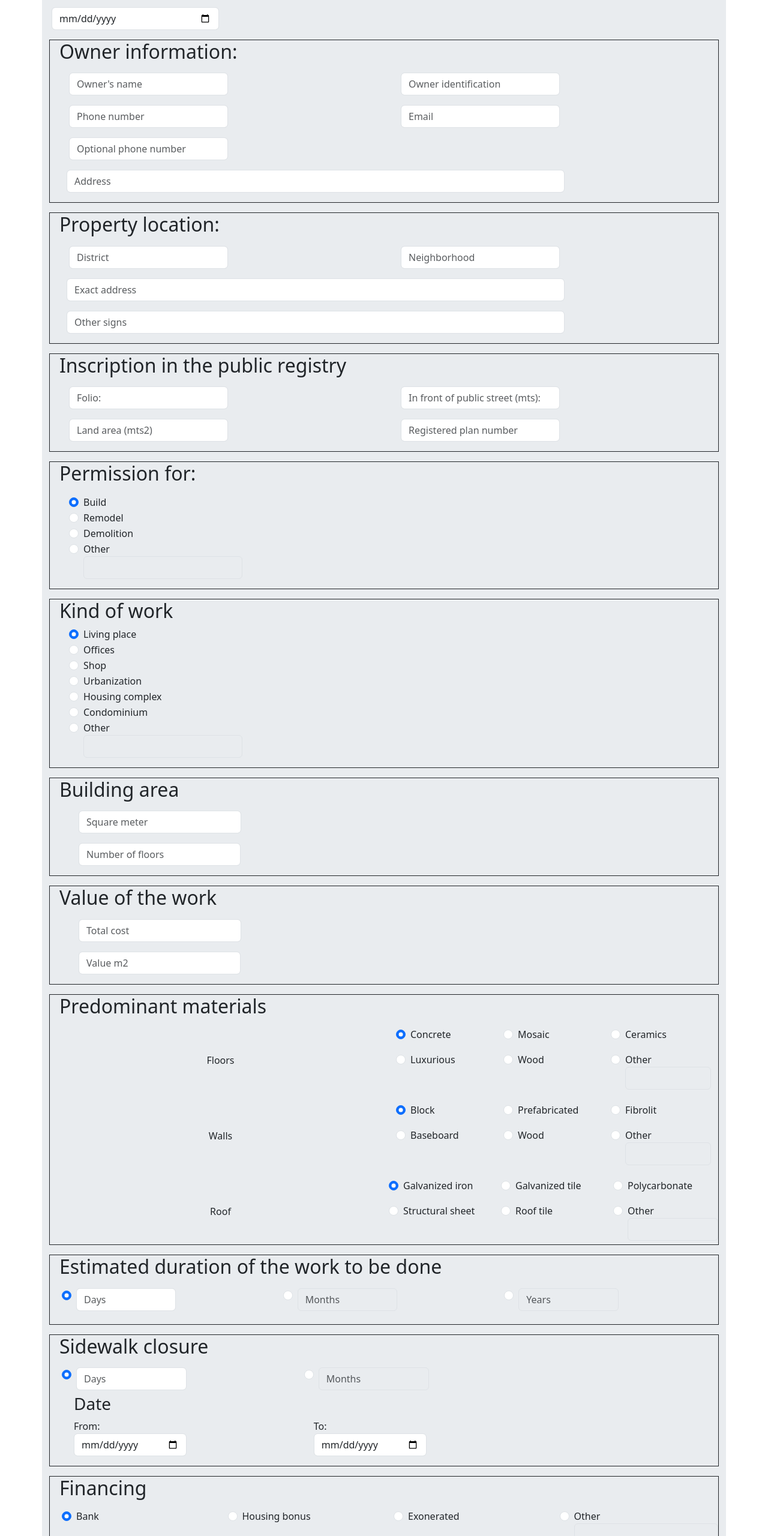
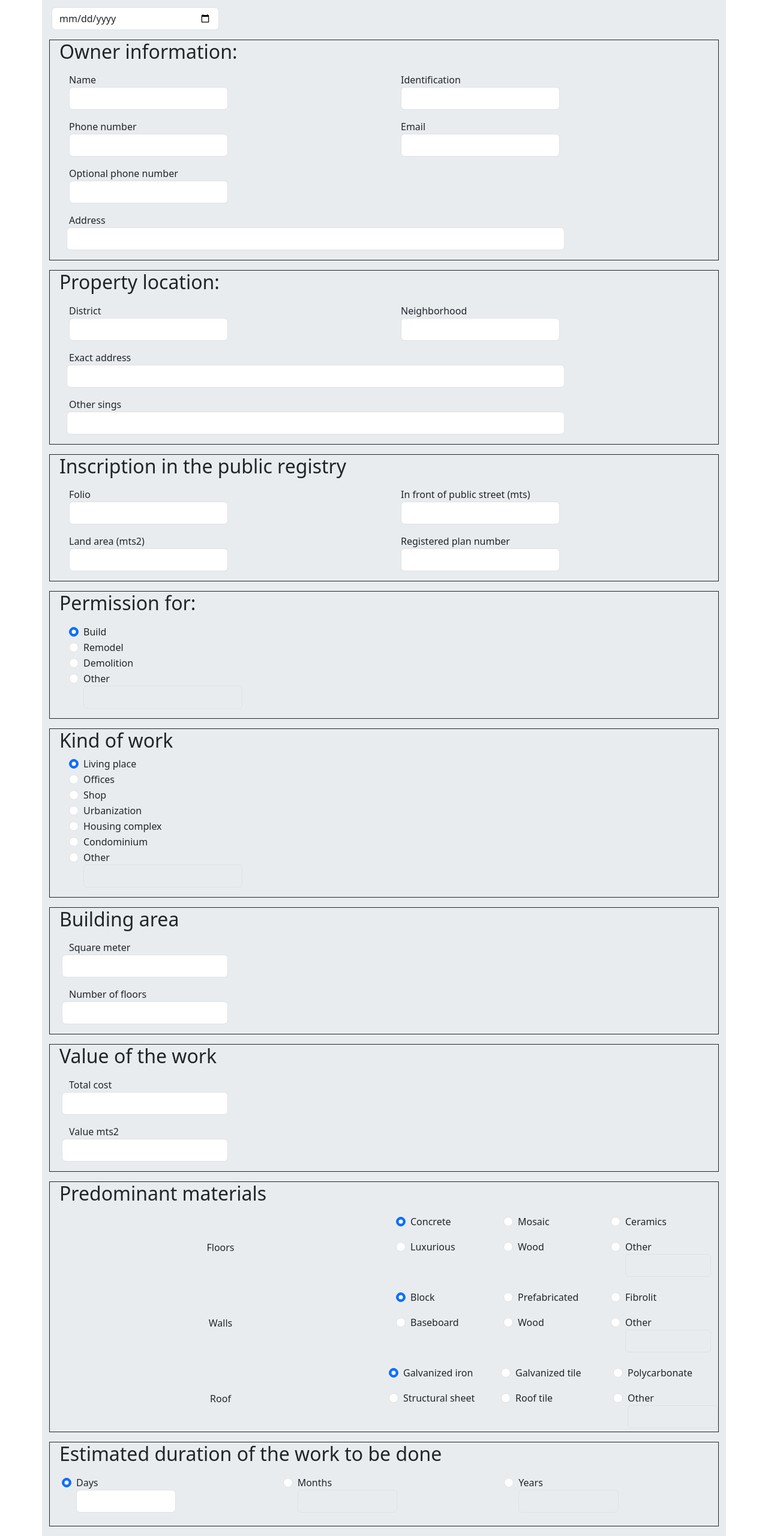
Before and after one commit to AriannaAguilarLeiva/Programacion4Quiz1, a website: page pages/form.html in a window 1280 px wide. Shown: the part 220-2780 px from the top of the page at 60% size. Drawn offline with nearby package versions, Linux system fonts and the light colour scheme.

Commit message:
Labels and animations
Inputs were modified caused by the way they were before, made them not well visible when you opened the page from another device like a cellphone

```diff
--- a/package.json
+++ b/package.json
@@ -10,6 +10,7 @@
   "author": "",
   "license": "ISC",
   "dependencies": {
+    "animate.css": "^4.1.1",
     "bootstrap": "^5.3.3"
   }
 }
--- a/form.html
+++ b/pages/form.html
@@ -6,15 +6,15 @@
     <title>City Municipality Online - Construction Permits and Forms</title>
     <link
       rel="stylesheet"
-      href="node_modules/bootstrap/dist/css/bootstrap.min.css"
+      href="../node_modules/bootstrap/dist/css/bootstrap.min.css"
     />
     <link
       rel="stylesheet"
-      href="https://cdnjs.cloudflare.com/ajax/libs/animate.css/3.7.0/animate.min.css"
+      href="https://cdnjs.cloudflare.com/ajax/libs/animate.css/4.1.1/animate.min.css"
     />
   </head>
   <body>
-    <div class="container mt-5 bg-body-secondary animated bounceInUp">
+    <div class="container mt-5 bg-body-secondary">
       <div class="d-flex justify-content-center">
         <h1>
           TERRITORIAL PLANNING PROCESS <br />
@@ -35,11 +35,11 @@
             <div class="ms-3">
               <div class="mb-3 row">
                 <div class="col">
+                  <label for="txtOwnerName">Name</label>
                   <input
                     type="text"
                     class="form-control w-50"
                     id="txtOwnerName"
-                    placeholder="Owner's name"
                     required
                   />
                   <div class="invalid-feedback">
@@ -47,11 +47,11 @@
                   </div>
                 </div>
                 <div class="col from-group">
+                  <label>Identification</label>
                   <input
                     type="number"
                     class="form-control w-50"
                     id="txtIdentification"
-                    placeholder="Owner identification"
                     required
                   />
                   <div class="invalid-feedback">Is necesary to entry an id</div>
@@ -60,11 +60,11 @@
               <div class="mb-3 row">
                 <div class="col">
                   <div>
+                    <label>Phone number</label>
                     <input
                       type="number"
                       class="form-control w-50"
                       id="txtPhone"
-                      placeholder="Phone number"
                       required
                     />
                     <div class="invalid-feedback">
@@ -72,11 +72,11 @@
                     </div>
                   </div>
                   <div class="mt-3">
+                    <label>Optional phone number</label>
                     <input
                       type="number"
                       class="form-control w-50"
                       id="txtOptPhone"
-                      placeholder="Optional phone number"
                     />
                     <div class="valid-feedback">
                       Optional phone number can be empty
@@ -87,11 +87,11 @@
                   </div>
                 </div>
                 <div class="col">
+                  <label>Email</label>
                   <input
                     type="email"
                     class="form-control w-50"
                     id="txtEmail"
-                    placeholder="Email"
                     required
                   />
                   <div class="invalid-feedback">
@@ -100,11 +100,11 @@
                 </div>
               </div>
               <div class="mb-3 row">
+                <label>Address</label>
                 <input
                   class="form-control w-75 ms-2"
                   type="text"
                   id="txtAddress"
-                  placeholder="Address"
                   required
                 />
                 <div class="invalid-feedback">
@@ -121,11 +121,11 @@
             <div class="ms-3">
               <div class="mb-3 row">
                 <div class="col">
+                  <label>District</label>
                   <input
                     type="text"
                     class="form-control w-50"
                     id="txtDistrict"
-                    placeholder="District"
                     required
                   />
                   <div class="invalid-feedback">
@@ -133,11 +133,11 @@
                   </div>
                 </div>
                 <div class="col">
+                  <label>Neighborhood</label>
                   <input
                     type="text"
                     class="form-control w-50"
                     id="txtNeighborhood"
-                    placeholder="Neighborhood"
                     required
                   />
                   <div class="invalid-feedback">
@@ -146,11 +146,11 @@
                 </div>
               </div>
               <div class="mb-3 row">
+                <label>Exact address</label>
                 <input
                   type="text"
                   class="w-75 form-control ms-2"
                   id="txtExactAddress"
-                  placeholder="Exact address"
                   required
                 />
                 <div class="invalid-feedback">
@@ -158,11 +158,11 @@
                 </div>
               </div>
               <div class="mb-3 row">
+                <label>Other sings</label>
                 <input
                   type="text"
                   class="w-75 form-control ms-2"
                   id="txtOtherSings"
-                  placeholder="Other signs"
                   required
                 />
                 <div class="invalid-feedback">
@@ -180,11 +180,11 @@
             <div class="ms-3">
               <div class="mb-3 row">
                 <div class="col">
+                  <label>Folio</label>
                   <input
                     type="text"
                     class="form-control w-50"
                     id="txtFolio"
-                    placeholder="Folio:"
                     required
                   />
                   <div class="invalid-feedback">
@@ -192,11 +192,11 @@
                   </div>
                 </div>
                 <div class="col">
+                  <label>In front of public street (mts)</label>
                   <input
                     type="number"
                     class="form-control w-50"
                     id="txtPublicStreet"
-                    placeholder="In front of public street (mts):"
                     required
                   />
                   <div class="invalid-feedback">
@@ -206,11 +206,11 @@
               </div>
               <div class="mb-3 row">
                 <div class="col">
+                  <label>Land area (mts2)</label>
                   <input
                     type="number"
                     id="txtLandArea"
                     class="form-control w-50"
-                    placeholder="Land area (mts2)"
                     required
                   />
                   <div class="invalid-feedback">
@@ -218,11 +218,11 @@
                   </div>
                 </div>
                 <div class="col">
+                  <label>Registered plan number</label>
                   <input
                     type="number"
                     id="txtPlanNumber"
                     class="form-control w-50"
-                    placeholder="Registered plan number"
                     required
                   />
                   <div class="invalid-feedback">
@@ -388,25 +388,23 @@
             <h2 class="mb-3">Building area</h2>
             <div class="ms-3 mb-3">
               <div class="row mb-3">
-                <div class="ms-3">
+                <label>Square meter</label>
                 <input
                   type="number"
                   id="txtSquareMts"
                   class="form-control w-25"
-                    placeholder="Square meter"
                   required
                 />
                 <div class="invalid-feedback">
                   Is necesary to entry a valid building area
                 </div>
               </div>
-              </div>
-              <div class="row ms-3">
+              <div class="row">
+                <label>Number of floors</label>
                 <input
                   type="number"
                   id="txtNumberFloors"
                   class="form-control w-25"
-                  placeholder="Number of floors"
                   required
                 />
                 <div class="invalid-feedback">
@@ -418,29 +416,27 @@
         </section>
 
         <section class="mb-3 border border-dark">
+          <div class="ms-3 mb-3">
+            <h2 class="mb-3">Value of the work</h2>
             <div class="ms-3">
-            <h2 class="mb-3">Value of the work</h2>
-            <div class="ms-3 mb-3">
               <div class="row mb-3">
-                <div class="ms-3">
+                <label>Total cost</label>
                 <input
                   type="number"
                   id="txtTotalCost"
                   class="form-control w-25"
-                    placeholder="Total cost"
                   required
                 />
                 <div class="invalid-feedback">
                   Is necesary to entry the total cost
                 </div>
               </div>
-              </div>
-              <div class="row ms-3">
+              <div class="row">
+                <label>Value mts2</label>
                 <input
                   type="number"
                   id="txtValueM2"
                   class="form-control w-25"
-                  placeholder="Value m2"
                   required
                 />
                 <div class="invalid-feedback">
@@ -750,14 +746,13 @@
                     class="form-check-input"
                     id="radioTimeD"
                     name="time"
-                    value="days"
                     checked
                   />
+                  <label for="inputTimeD">Days</label>
                   <input
                     type="number"
                     id="inputTimeD"
                     class="w-50 form-control"
-                    placeholder="Days"
                   />
                   <div id="errorMsgTimeD" class="form-text text-danger"></div>
                 </div>
@@ -769,11 +764,11 @@
                     name="time"
                     value="months"
                   />
+                  <label for="inputTimeM">Months</label>
                   <input
                     type="number"
                     id="inputTimeM"
                     class="w-50 form-control"
-                    placeholder="Months"
                     disabled
                   />
                   <div id="errorMsgTimeM" class="form-text text-danger"></div>
@@ -786,11 +781,11 @@
                     name="time"
                     value="years"
                   />
+                  <label for="inputTimeY">Years</label>
                   <input
                     type="number"
                     id="inputTimeY"
                     class="w-50 form-control"
-                    placeholder="Years"
                     disabled
                   />
                   <div id="errorMsgTimeY" class="form-text text-danger"></div>
@@ -816,11 +811,11 @@
                         value="days"
                         checked
                       />
+                      <label for="inputSideCloseD">Days</label>
                       <input
                         type="number"
                         id="inputSideCloseD"
                         class="w-50 form-control"
-                        placeholder="Days"
                       />
                       <div
                         id="errorMsgSideCloseD"
@@ -836,11 +831,11 @@
                         name="sideClose"
                         value="months"
                       />
+                      <label for="inputSideCloseM">Months</label>
                       <input
                         type="number"
                         id="inputSideCloseM"
                         class="w-50 form-control"
-                        placeholder="Months"
                         disabled
                       />
                       <div
@@ -978,13 +973,54 @@
           </div>
         </section>
 
-        <div class="d-flex justify-content-center">
-          <button type="submit" class="btn btn-primary w-50">Submit</button>
+        <div class="d-flex justify-content-center col mb-5">
+          <button
+            type="submit"
+            class="btn btn-primary w-50"
+            onclick="submitForm()"
+            id="btnSubmit"
+          >
+            Submit
+          </button>
+          <a
+            href="/archives/forpermisoconstruccion.pdf"
+            download="CompanyXYZ_Form"
+            class="btn btn-success ms-3 w-50"
+            id="sendForm"
+            onclick="sendForm()"
+            >Download form</a
+          >
         </div>
       </form>
     </div>
 
     <script>
+      function submitForm() {
+        var formSent = document.getElementById("btnSubmit");
+        formSent.classList.add("animate__animated", "animate__bounceOut");
+
+        formSent.addEventListener("animationend", function () {
+          formSent.classList.remove("animate__animated", "animate__bounceOut");
+        });
+      }
+    </script>
+
+    <script>
+      function sendForm() {
+        var formSent = document.getElementById("sendForm");
+        formSent.classList.add("animate__animated", "animate__bounceOutRight");
+
+        formSent.addEventListener("animationend", function () {
+          formSent.classList.remove(
+            "animate__animated",
+            "animate__bounceOutRight"
+          );
+        });
+      }
+    </script>
+
+    <script>
+      //scrip to evaluate empty inputs
       (() => {
         "use strict";
 
@@ -1008,7 +1044,8 @@
     </script>
 
     <script>
-      // Obtén el formulario y los elementos relevantes
+      //Script to evaluate the inputs next to each radio button
+
       const myFirstForm = document.getElementById("myForm");
       const radioPermision = document.getElementById("radioPermisionFor");
       const radioKindWork = document.getElementById("radioKindOfWork");
@@ -1216,10 +1253,7 @@
       });
 
       myFirstForm.addEventListener("submit", function (event) {
-        if (
-          radioFinancing.checked &&
-          inputFinancing.value.trim() === ""
-        ) {
+        if (radioFinancing.checked && inputFinancing.value.trim() === "") {
           errorMsgFinance.textContent =
             "Is necesary to add more information here.";
           event.preventDefault();
```
Also changed, not shown: 2 other files. Lines whose indentation alone changed are shown as unchanged.
